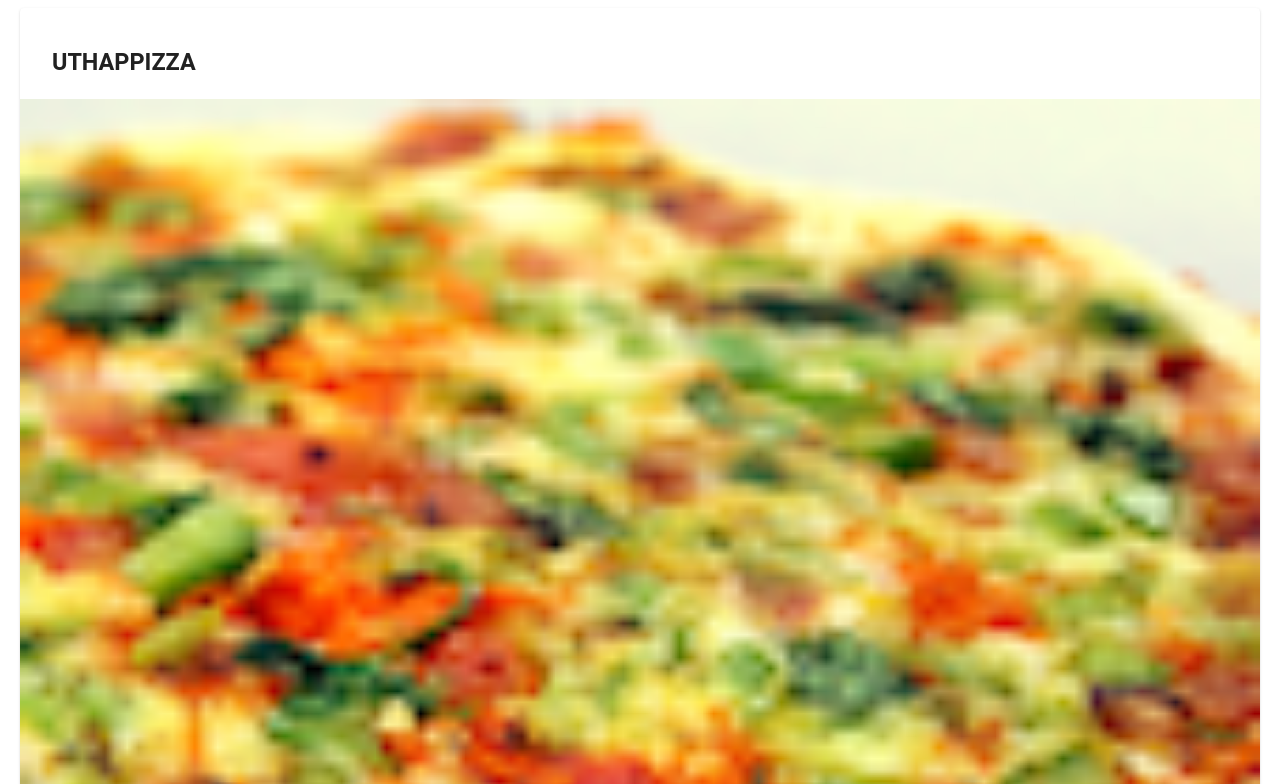
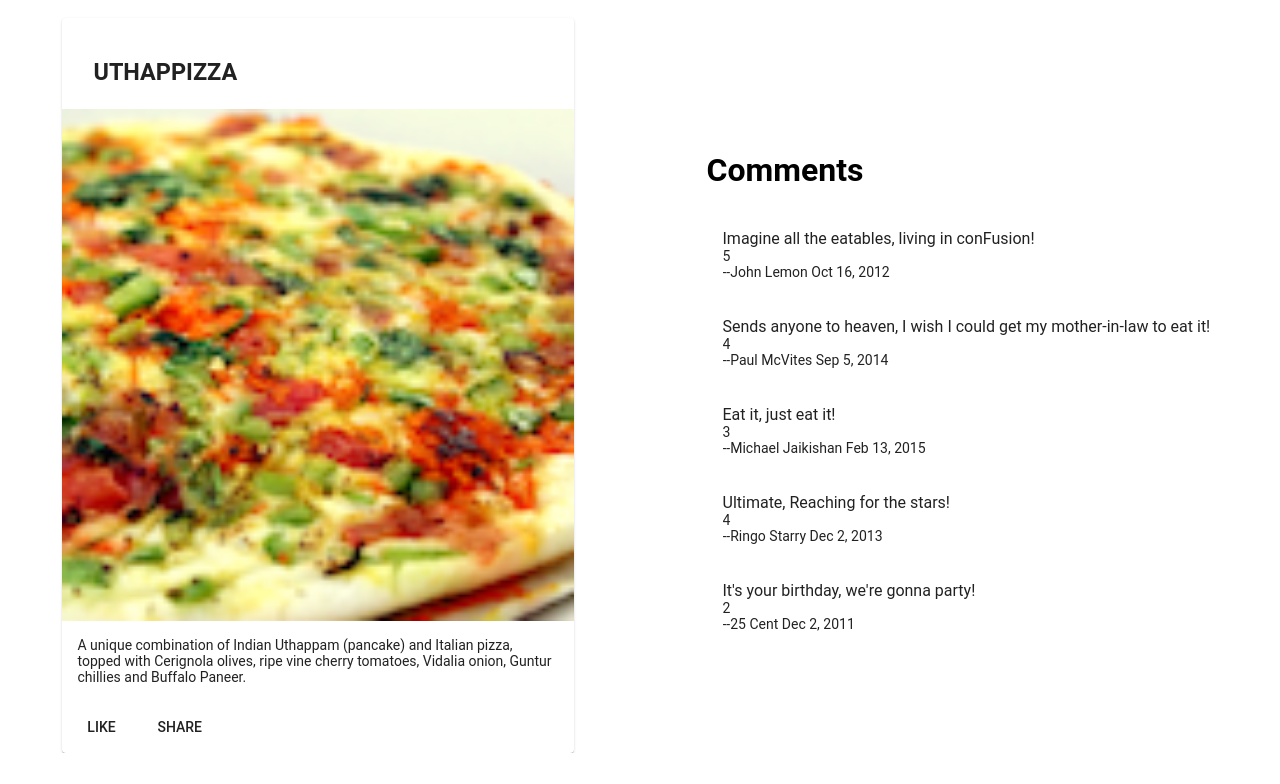
Before and after one commit to abhinav-kesari/angular_project, an Angular app: page / in a window 1280 px wide. Shown: the part 566-1350 px from the top of the page. After the commit the page ends 1319 px from the top, so only its background shows below. Built offline with nearby package versions, Linux system fonts and the light colour scheme.

Commit message:
Assignment 1

```diff
--- a/src/app/app.module.ts
+++ b/src/app/app.module.ts
@@ -12,11 +12,13 @@
 
 import 'hammerjs';
 import { MenuComponent } from './menu/menu.component';
+import { DishdetailComponent } from './dishdetail/dishdetail.component';
 
 @NgModule({
   declarations: [
     AppComponent,
-    MenuComponent
+    MenuComponent,
+    DishdetailComponent
   ],
   imports: [
     BrowserModule,
--- /dev/null
+++ b/src/app/dishdetail/dishdetail.component.html
@@ -0,0 +1,42 @@
+<div class="container"
+fxLayout="row"
+fxLayout.sm="column"
+fxLayout.xs="column"
+fxLayoutAlign.gt-md="space-around center"
+fxLayoutGap="10px"
+fxLayoutGap.xs="0">
+
+<div fxFlex="40">
+<!-- Card -->
+     <div fxFlex *ngIf="dish">
+      <mat-card>
+        <mat-card-header>
+          <mat-card-title>
+            <h3>{{dish.name | uppercase}}</h3>
+          </mat-card-title>
+        </mat-card-header>
+        <img mat-card-image src={{dish.image}} alt={dish.name}}>
+        <mat-card-content>
+          <p>{{dish.description}}
+          </p>
+        </mat-card-content>
+        <mat-card-actions>
+          <button mat-button>LIKE</button>
+          <button mat-button>SHARE</button>
+        </mat-card-actions>
+      </mat-card>
+    </div>
+</div>
+
+<div fxFlex="40">
+  <mat-list fxFlex>
+      <h1>Comments</h1>
+      <mat-list-item *ngFor="let comment of dish.comments">
+        <h1 matLine>{{comment.comment}}</h1>
+        <h1 matLine>{{comment.rating}}</h1>
+        <h1 matLine>--{{comment.author}} {{comment.date | date}}</h1>
+    </mat-list-item>
+  </mat-list>
+</div>
+
+</div>
--- /dev/null
+++ b/src/app/dishdetail/dishdetail.component.ts
@@ -0,0 +1,62 @@
+import { Component, OnInit } from '@angular/core';
+import { Dish } from '../shared/dish';
+
+const DISH = {
+  id: '0',
+  name: 'Uthappizza',
+  image: '/assets/images/uthappizza.png',
+  category: 'mains',
+  featured: true,
+  label: 'Hot',
+  price: '4.99',
+  // tslint:disable-next-line:max-line-length
+  description: 'A unique combination of Indian Uthappam (pancake) and Italian pizza, topped with Cerignola olives, ripe vine cherry tomatoes, Vidalia onion, Guntur chillies and Buffalo Paneer.',
+  comments: [
+    {
+      rating: 5,
+      comment: 'Imagine all the eatables, living in conFusion!',
+      author: 'John Lemon',
+      date: '2012-10-16T17:57:28.556094Z'
+  },
+  {
+      rating: 4,
+      comment: 'Sends anyone to heaven, I wish I could get my mother-in-law to eat it!',
+      author: 'Paul McVites',
+      date: '2014-09-05T17:57:28.556094Z'
+  },
+  {
+      rating: 3,
+      comment: 'Eat it, just eat it!',
+      author: 'Michael Jaikishan',
+      date: '2015-02-13T17:57:28.556094Z'
+  },
+  {
+      rating: 4,
+      comment: 'Ultimate, Reaching for the stars!',
+      author: 'Ringo Starry',
+      date: '2013-12-02T17:57:28.556094Z'
+  },
+  {
+      rating: 2,
+      comment: 'It\'s your birthday, we\'re gonna party!',
+      author: '25 Cent',
+      date: '2011-12-02T17:57:28.556094Z'
+  }
+]
+};
+
+@Component({
+  selector: 'app-dishdetail',
+  templateUrl: './dishdetail.component.html',
+  styleUrls: ['./dishdetail.component.scss']
+})
+export class DishdetailComponent implements OnInit {
+
+  dish = DISH;
+
+  constructor() { }
+
+  ngOnInit() {
+  }
+
+}
--- a/src/app/menu/menu.component.html
+++ b/src/app/menu/menu.component.html
@@ -1,4 +1,4 @@
-<div class="container"
+ <div class="container"
      fxLayout="column"
      fxLayoutGap="10px">
     <!-- Flex menu -->
@@ -20,24 +20,5 @@
       </mat-grid-list>
      </div>
 
-     <!-- Card -->
-     <div fxFlex *ngIf="selectedDish">
-      <mat-card>
-        <mat-card-header>
-          <mat-card-title>
-            <h3>{{selectedDish.name | uppercase}}</h3>
-          </mat-card-title>
-        </mat-card-header>
-        <img mat-card-image src={{selectedDish.image}} alt={{selectedDish.name}}>
-        <mat-card-content>
-          <p>{{selectedDish.description}}
-          </p>
-        </mat-card-content>
-        <mat-card-actions>
-          <button mat-button>LIKE</button>
-          <button mat-button>SHARE</button>
-        </mat-card-actions>
-      </mat-card>
-    </div>
-
 </div>
+<app-dishdetail></app-dishdetail>
```
Also changed, not shown: src/app/dishdetail/dishdetail.component.scss (added), 1 other file (tests, documents, lock files or other folders).
